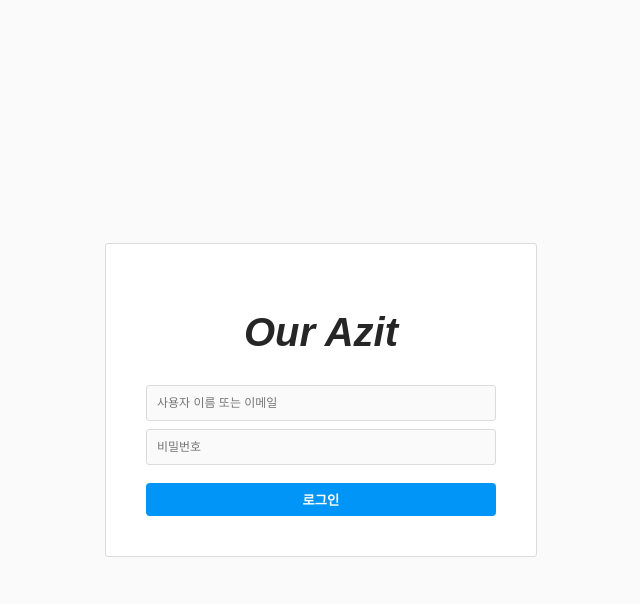
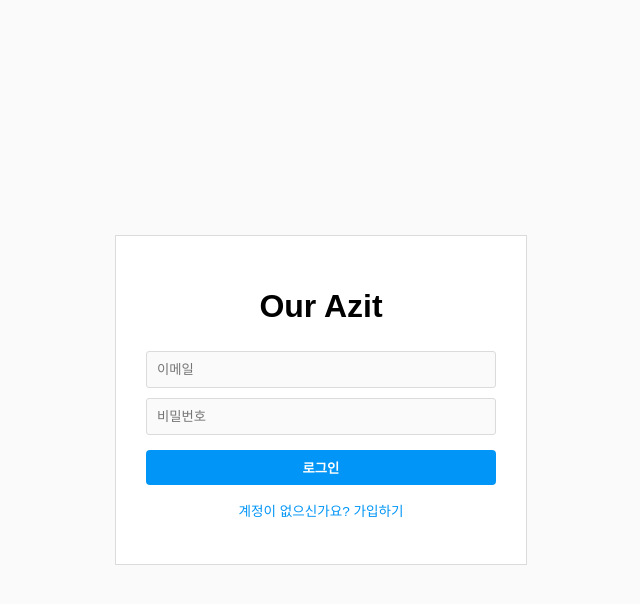
Before and after one commit to doyunamazing/my-azit, a Flask app: page / in a window 1280 px wide. Shown: the top 604 px of the page, without its empty margins (319-959 px from the left). Run offline with Flask 3, Linux system fonts and the light colour scheme.

Commit message:
Update index.html

```diff
--- a/templates/index.html
+++ b/templates/index.html
@@ -1,25 +1,42 @@
 <!DOCTYPE html>
-<html lang="ko">
+<html>
 <head>
     <meta charset="UTF-8">
-    <title>아지트 로그인</title>
+    <title>아지트 로그인/가입</title>
     <style>
         body { background-color: #fafafa; font-family: sans-serif; display: flex; justify-content: center; align-items: center; height: 100vh; margin: 0; }
-        .login-box { background: white; border: 1px solid #dbdbdb; padding: 40px; width: 350px; text-align: center; border-radius: 3px; }
-        h1 { font-family: 'Arial', sans-serif; font-style: italic; font-size: 2.5em; color: #262626; margin-bottom: 30px; }
-        input { width: 100%; padding: 10px; margin-bottom: 8px; border: 1px solid #dbdbdb; background: #fafafa; border-radius: 3px; box-sizing: border-box; font-size: 12px; }
-        button { width: 100%; background-color: #0095f6; color: white; border: none; padding: 7px; border-radius: 4px; font-weight: bold; cursor: pointer; margin-top: 10px; }
-        button:hover { background-color: #1877f2; }
+        .box { background: white; border: 1px solid #dbdbdb; padding: 30px; width: 350px; text-align: center; }
+        input { width: 100%; padding: 10px; margin: 5px 0; border: 1px solid #dbdbdb; background: #fafafa; border-radius: 3px; box-sizing: border-box; }
+        button { width: 100%; background-color: #0095f6; color: white; border: none; padding: 8px; border-radius: 4px; font-weight: bold; cursor: pointer; margin-top: 10px; }
+        .toggle { color: #0095f6; cursor: pointer; font-size: 0.85em; margin-top: 15px; }
     </style>
 </head>
 <body>
-    <div class="login-box">
+    <div class="box" id="loginBox">
         <h1>Our Azit</h1>
         <form action="/login" method="POST">
-            <input type="text" name="email" placeholder="사용자 이름 또는 이메일" required>
+            <input type="text" name="email" placeholder="이메일" required>
             <input type="password" name="password" placeholder="비밀번호" required>
             <button type="submit">로그인</button>
         </form>
+        <p class="toggle" onclick="toggle()">계정이 없으신가요? 가입하기</p>
     </div>
+
+    <div class="box" id="signupBox" style="display:none;">
+        <h1>회원가입</h1>
+        <form action="/signup" method="POST">
+            <input type="text" name="email" placeholder="사용할 이메일" required>
+            <input type="password" name="password" placeholder="비밀번호 설정" required>
+            <button type="submit" style="background-color: #00ce4c;">가입하기</button>
+        </form>
+        <p class="toggle" onclick="toggle()">이미 계정이 있나요? 로그인</p>
+    </div>
+
+    <script>
+        function toggle() {
+            document.getElementById('loginBox').style.display = document.getElementById('loginBox').style.display === 'none' ? 'block' : 'none';
+            document.getElementById('signupBox').style.display = document.getElementById('signupBox').style.display === 'none' ? 'block' : 'none';
+        }
+    </script>
 </body>
 </html>
```
